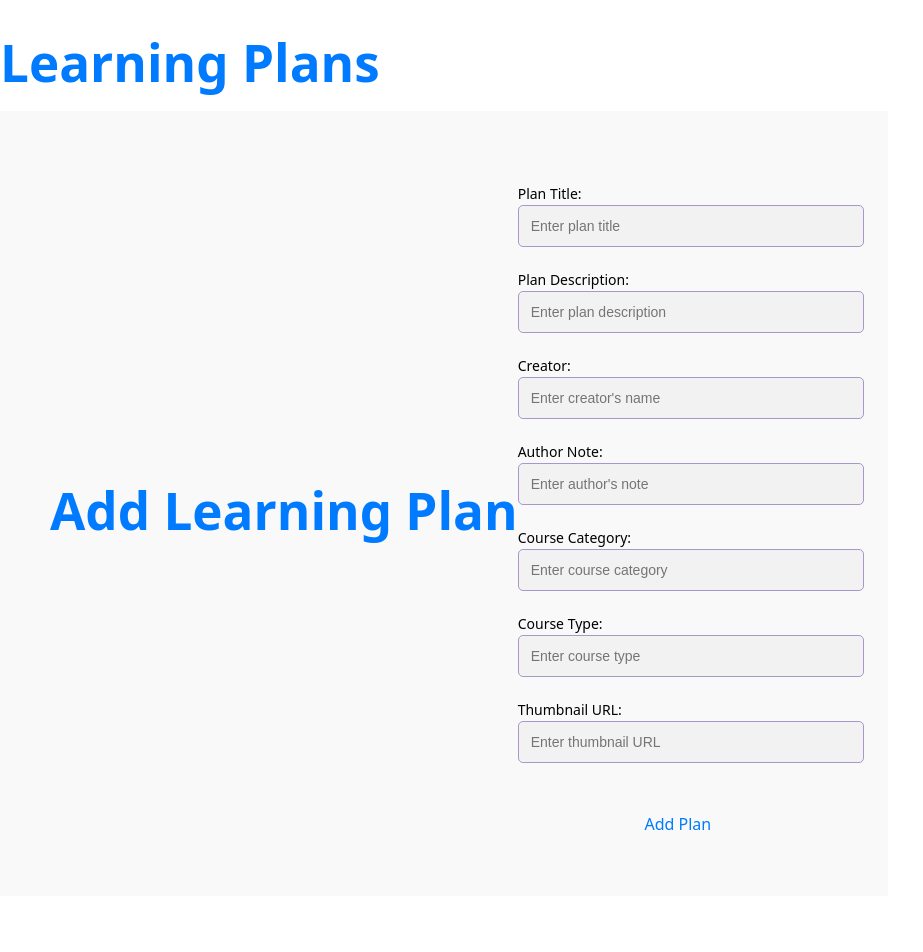
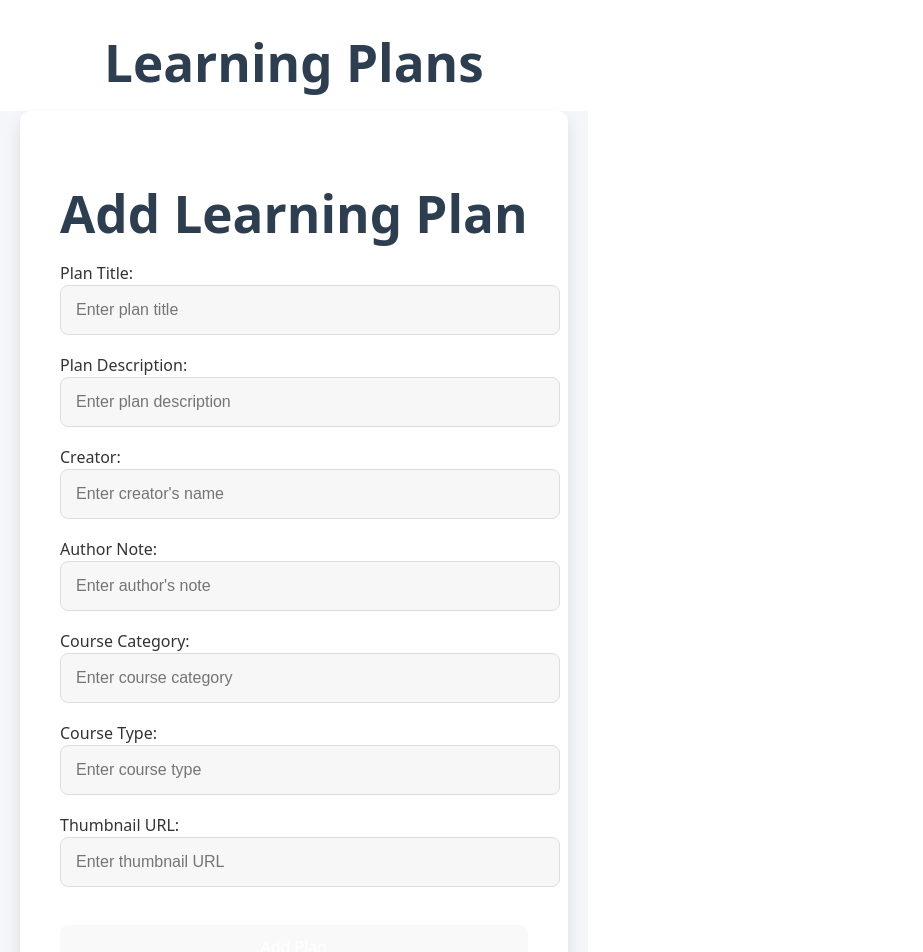
Before and after one commit to IshiniTecla/Skill-Hub, a React (Vite) app in the folder frontend/: page / in a window 1280 px wide. Shown: the top 952 px of the page, without its empty margins (0-923 px from the left). Before the commit the page ends 896 px from the top, so only its background shows below. Built offline with nearby package versions, Linux system fonts and the light colour scheme.

Commit message:
implemented add learning plan frontend

```diff
--- a/frontend/src/components/AddLearningPlan.jsx
+++ b/frontend/src/components/AddLearningPlan.jsx
@@ -12,7 +12,7 @@ const AddLearningPlan = () => {
   const [thumbnail, setThumbnail] = useState('');
   const [error, setError] = useState('');
   const [successMessage, setSuccessMessage] = useState('');
-  const apiUrl = 'http://localhost:8080/api/learning-plans'; // Adjust the API endpoint as needed
+  const apiUrl = 'http://localhost:8080/api/learning-plans';
 
   const handleSubmit = async (e) => {
     e.preventDefault();
@@ -35,7 +35,6 @@ const AddLearningPlan = () => {
         thumbnail
       };
       const response = await axios.post(apiUrl, newPlan);
-      console.log('Learning plan added successfully:', response.data);
       setError('');
       setSuccessMessage('Learning plan added successfully!');
       // Reset the form after successful submission
@@ -47,7 +46,6 @@ const AddLearningPlan = () => {
       setCourseType('');
       setThumbnail('');
     } catch (err) {
-      console.error('Error adding learning plan:', err);
       setError('Error adding learning plan. Please try again.');
       setSuccessMessage('');
     }
@@ -61,7 +59,11 @@ const AddLearningPlan = () => {
 
   return (
     <div className="container">
+      <div className="form-container">
         <h1>Add Learning Plan</h1>
+        {error && <div className="error">{error}</div>}
+        {successMessage && <div className="success-message">{successMessage}</div>}
+
         <form onSubmit={handleSubmit}>
           <div className="form-group">
             <label htmlFor="title">Plan Title:</label>
@@ -144,8 +146,7 @@ const AddLearningPlan = () => {
             Add Plan
           </button>
         </form>
-      {error && <div className="error">{error}</div>}
-      {successMessage && <div className="success-message">{successMessage}</div>}
+      </div>
     </div>
   );
 };
--- a/frontend/src/components/style.css
+++ b/frontend/src/components/style.css
@@ -1,90 +1,94 @@
 /* General container styling */
 .container {
   display: flex;
-  justify-content: center;
-  align-items: center;
-  min-height: 60vh;
-  background-color: #f9f9f9;
-  padding: 50px;
+  justify-content: center; /* Center the form horizontally */
+  align-items: center; /* Center the form vertically */
+  min-height: 100vh; /* Full height of the viewport */
+  background-color: #f4f6f9; /* Light background for a clean look */
+  margin: 0;
+  padding: 0;
 }
 
 /* Form container styling */
-.container .max-w-2xl {
+.form-container {
   width: 100%;
-  max-width: 600px;
-  background-color: #fff;
-  padding: 30px;
-  border-radius: 10px;
-  box-shadow: 0 4px 12px rgba(0, 0, 0, 0.1);
-  text-align: center;
+  max-width: 500px; /* Form width limit for better readability */
+  background-color: #ffffff; /* White background for the form */
+  padding: 40px; /* Adequate padding inside the form */
+  border-radius: 10px; /* Rounded corners */
+  box-shadow: 0 8px 16px rgba(0, 0, 0, 0.1); /* Soft shadow for depth */
+  text-align: left; /* Align text to the left */
+  margin: 0 20px;
 }
 
 /* Heading styling */
 h1 {
-  font-size: 10px; /* Adjusted for a more balanced size */
+  font-size: 32px; /* Large heading */
   font-weight: 600;
-  color: #007BFF; /* Blue color */
+  color: #2c3e50; /* Dark text for contrast */
   margin-bottom: 20px;
+  text-align: center; /* Center the heading */
 }
 
 /* Form styling */
 form {
   display: flex;
   flex-direction: column;
-  gap: 20px;
-  margin-top: 20px;
+  gap: 18px; /* Space between form fields */
 }
 
 /* Label styling */
 label {
-  font-size: 14px;
+  font-size: 16px;
   font-weight: 500;
-  color: black; /* Blue color */
-  margin-bottom: 5px;
-  text-align: left;
+  color: #333; /* Darker label color for better readability */
+  margin-bottom: 8px;
 }
 
 /* Input and select field styling */
 input,
 select {
-  padding: 12px;
-  font-size: 14px;
-  border: 1px solid #a897c8;
-  border-radius: 5px;
+  padding: 15px;
+  font-size: 16px;
+  border: 1px solid #ddd; /* Light border */
+  border-radius: 8px; /* Rounded corners for input fields */
   width: 100%;
-  background-color: #f2f2f2;
-  transition: background-color 0.3s;
+  background-color: #f7f7f7; /* Slightly grey background for input fields */
+  transition: background-color 0.3s, border-color 0.3s; /* Smooth transition for focus */
 }
 
+/* Focused input and select fields */
 input:focus,
 select:focus {
   outline: none;
-  border-color: #007BFF;
-  background-color: #9daab6;
+  border-color: #3498db; /* Blue border when focused */
+  background-color: #ecf6ff; /* Light blue background on focus */
 }
 
 /* Button styling */
 button {
-  padding: 12px;
-  background-color: #5a87b8; /* Blue color */
-  color: #007BFF;
+  padding: 15px;
+  background-color: #3498db; /* Blue background for the button */
+  color: #ffffff; /* White text */
   font-size: 16px;
   font-weight: 600;
   border: none;
-  border-radius: 5px;
+  border-radius: 8px;
+  cursor: pointer;
   transition: background-color 0.3s ease-in-out;
+  width: 100%; /* Full-width button */
   margin-top: 20px;
 }
 
-
+/* Button hover effect */
 button:hover {
-  background-color: #0056b3;
+  background-color: #2980b9; /* Darker blue on hover */
 }
 
 /* Error message styling */
 .error {
-  color: red;
-  font-size: 12px;
+  color: #e74c3c; /* Red color for error messages */
+  font-size: 14px;
   font-weight: 500;
   margin-top: 10px;
   text-align: left;
@@ -92,7 +96,7 @@ button:hover {
 
 /* Success message styling */
 .success-message {
-  color: green;
+  color: #2ecc71; /* Green color for success messages */
   font-size: 14px;
   font-weight: 500;
   margin-top: 10px;
```
Lines whose indentation alone changed are shown as unchanged.
